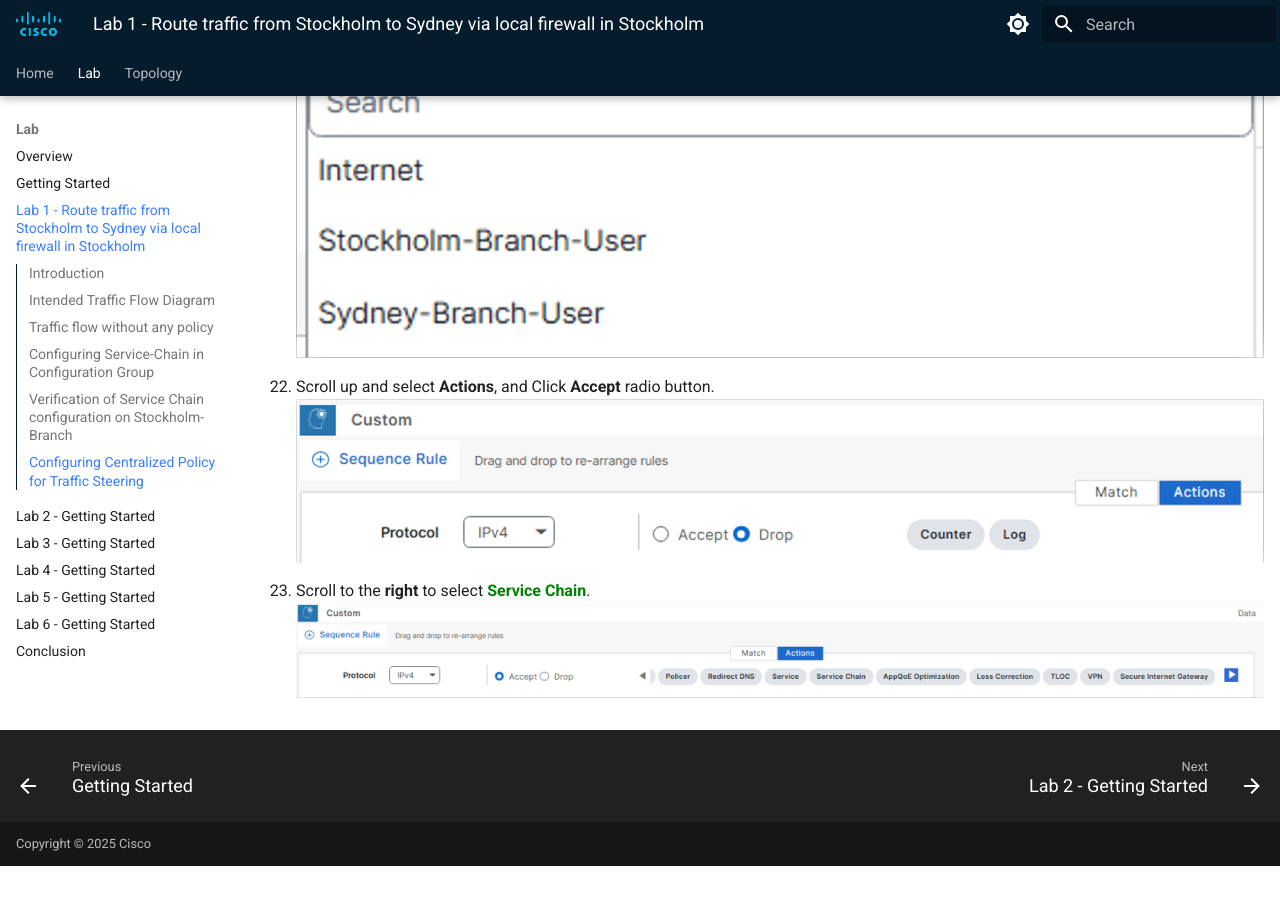
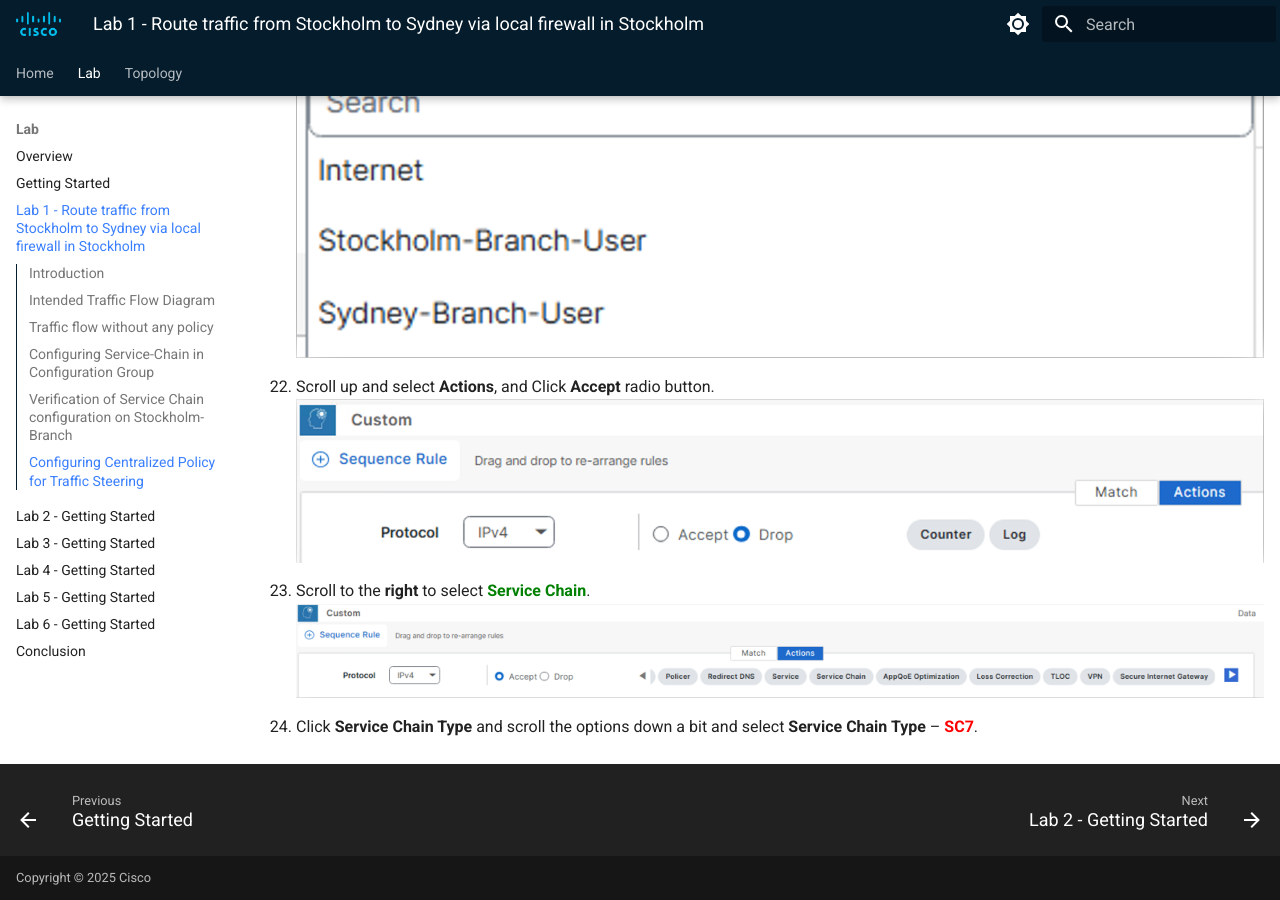
Before and after one commit to ciscodocs/ltrent-2008-clemea25, an MkDocs documentation site: the page built from docs/lab1_getting_started.md, in a window 1280 px wide and 900 px high, scrolled down 21821 px. Built offline with MkDocs 1.6.1 and Material for MkDocs 9.7.7, drawn with Linux system fonts in a browser that asks for light colours; before the commit the page ends 22687 px from its top, so only the background shows below that.

Commit message:
Scenario-1 guide

```diff
--- a/docs/lab1_getting_started.md
+++ b/docs/lab1_getting_started.md
@@ -270,3 +270,4 @@ Next, we will configure a centralized data policy to ensure that traffic initiat
     ![Data Policy](./assets/S-1-figure-39.png){ .off-glb .small .center }
 17. Scroll to the **right** to select <font color="green">**Service Chain**</font>.
     ![Data Policy](./assets/S-1-figure-40.png){ .off-glb .small .center }
+18. Click **Service Chain Type** and scroll the options down a bit and select **Service Chain Type** – **<font color="red">SC7</font>**.
```
